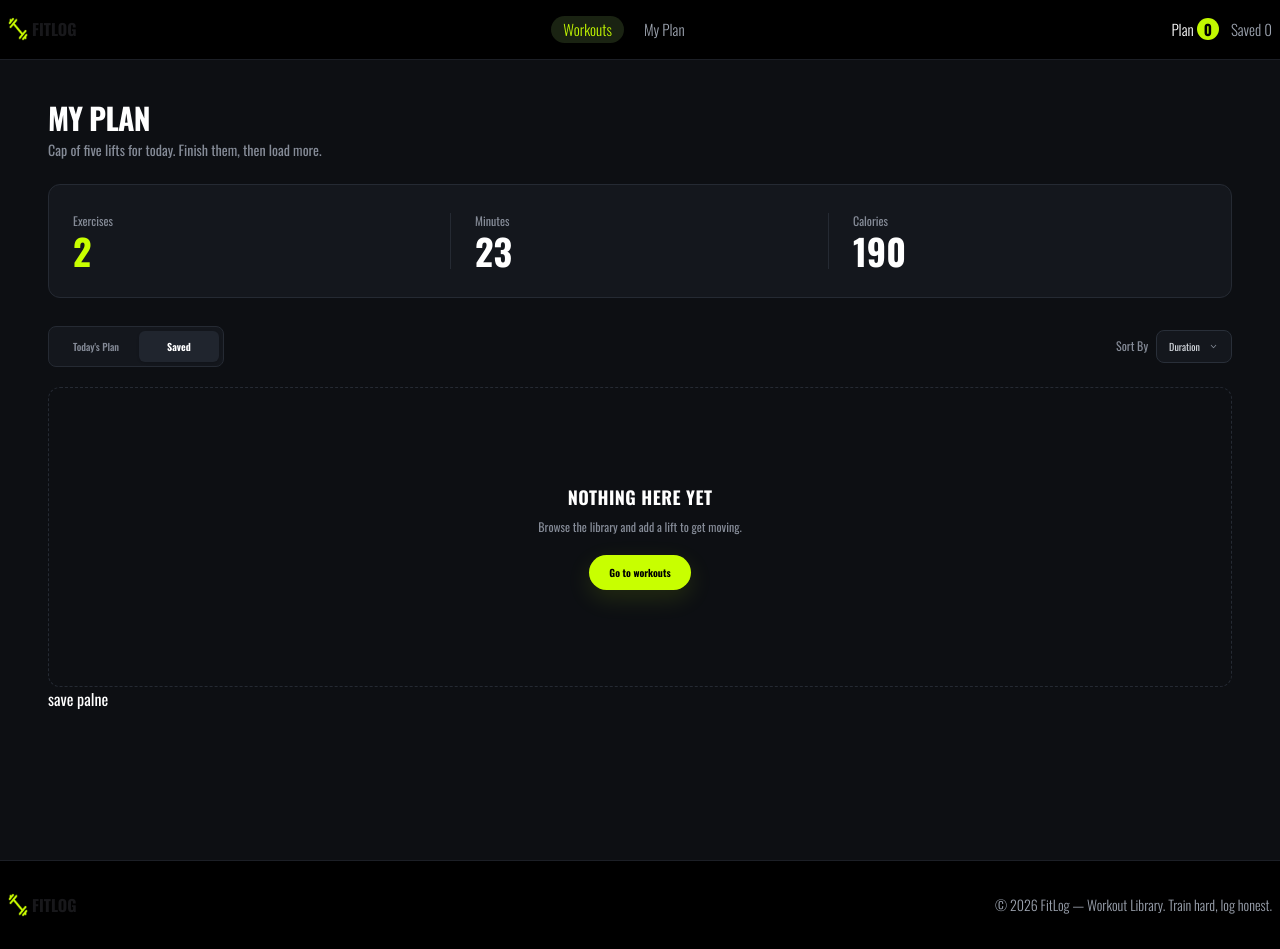
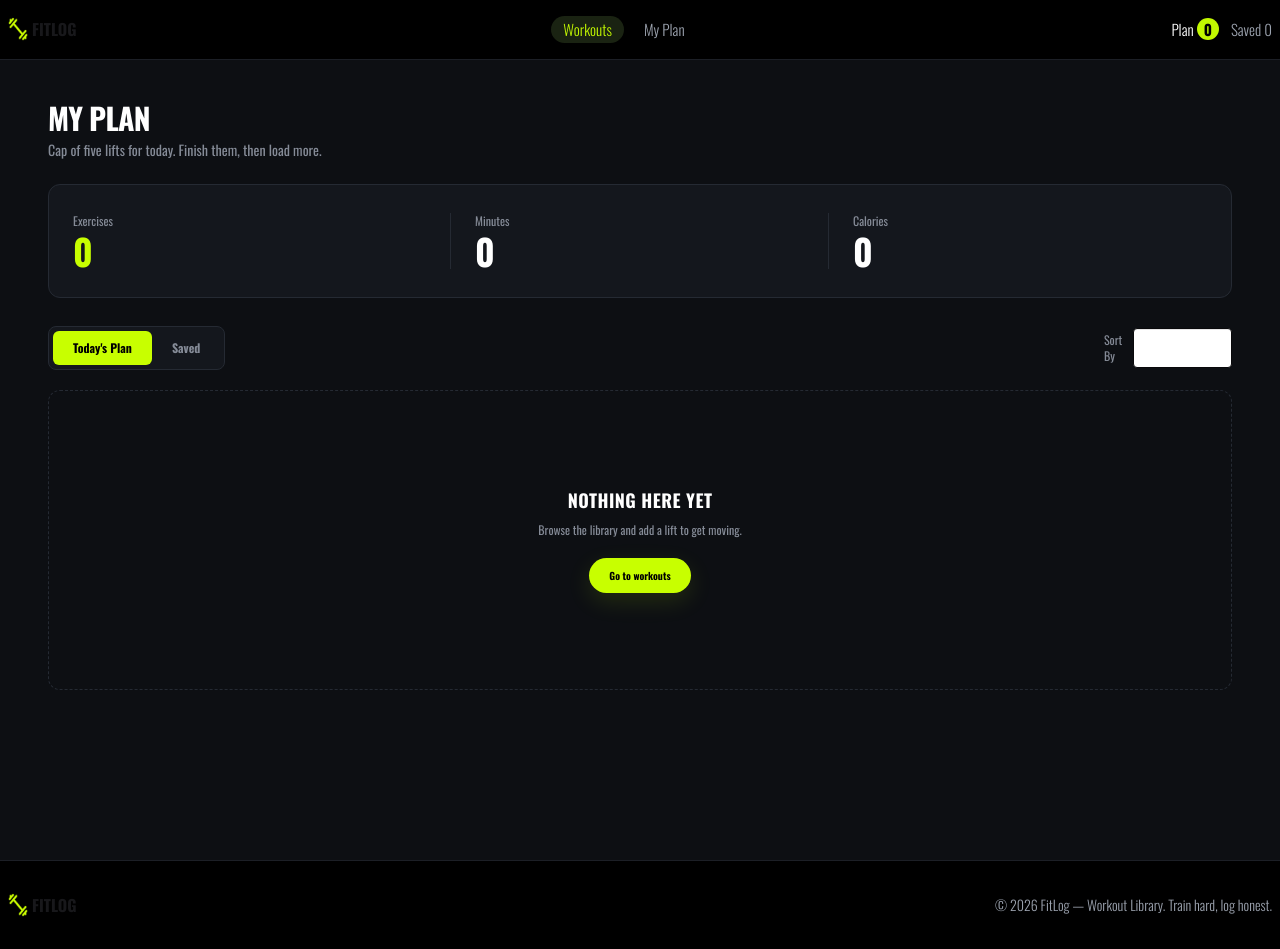
Before and after one commit to AbuSufian-official/fitlog, a Next.js app: page /my-plan in a window 1280 px wide. Built offline with nearby package versions, Linux system fonts and the light colour scheme.

Commit message:
add functionality .....

```diff
--- a/src/app/components/saveplan.tsx
+++ b/src/app/components/saveplan.tsx
@@ -1,10 +1,17 @@
 
-import React from 'react';
-
+import React, { useContext } from 'react';
+import Saveplancard from './saveplancard';
+import { userContext } from '../context/context';
+import Noshow from './noshow';
 const Saveplan = () => {
+    let { savePlan,setsaveplan } = useContext(userContext)
     return (
         <div>
-            save palne
+            {savePlan.length==0? (<Noshow/>) : (savePlan.map((deta)=>{
+                return(<Saveplancard key={deta.id} infor={deta}/>)
+            })) }
+
+
         </div>
     );
 };
--- /dev/null
+++ b/src/app/components/saveplancard.tsx
@@ -0,0 +1,135 @@
+import React, { useContext } from 'react';
+import { userContext } from '../context/context';
+import Image from "next/image";
+import Link from 'next/link';
+const Saveplancard = ({infor}) => {
+    let {savePlan,setsaveplan}=useContext(userContext)
+        function handelbtnDell(){
+
+            if(Boolean(savePlan.find((n)=>n==infor))){
+                setsaveplan(savePlan.filter((n)=>n!=infor))
+            }
+        }
+    return (
+        <>
+            <div className="w-full rounded-2xl border border-[#272c35] bg-[#15181e] p-3 transition-all duration-300 hover:border-[#3a414d] hover:bg-[#181c23]">
+                <div className="flex flex-col gap-4 sm:flex-row sm:items-center">
+
+                    {/* ================= IMAGE ================= */}
+                    <div className="relative h-28 w-full shrink-0 overflow-hidden rounded-xl sm:h-[72px] sm:w-[130px]">
+                        <Image
+                            src={infor.image}
+                            alt="Pull-up"
+                            fill
+                            className="object-cover"
+                        />
+                    </div>
+
+                    {/* ================= INFO ================= */}
+                    <div className="min-w-0 flex-1">
+
+                        <h3 className="text-sm font-black uppercase tracking-tight text-white sm:text-base">
+                            {infor.name}
+                        </h3>
+
+                        <p className="mt-0.5 text-[10px] text-[#858b97] sm:text-xs">
+                            {infor.equipment}
+                        </p>
+
+                        {/* Stats */}
+                        <div className="mt-2 flex flex-wrap items-center gap-3">
+
+                            {/* Duration */}
+                            <div className="flex items-center gap-1.5">
+                                <svg
+                                    viewBox="0 0 24 24"
+                                    fill="none"
+                                    stroke="currentColor"
+                                    strokeWidth="2"
+                                    className="h-3.5 w-3.5 text-[#c8ff00]"
+                                >
+                                    <circle cx="12" cy="12" r="9" />
+                                    <path d="M12 7v5l3 2" />
+                                </svg>
+
+                                <span className="text-[10px] text-[#c4c8d0]">
+                                    {infor.duration} min
+                                </span>
+                            </div>
+
+                            {/* Calories */}
+                            <div className="flex items-center gap-1.5">
+                                <svg
+                                    viewBox="0 0 24 24"
+                                    fill="currentColor"
+                                    className="h-3.5 w-3.5 text-[#c8ff00]"
+                                >
+                                    <path d="M13.5 2.5c.4 3.2-.8 5.2-2.3 7-1.2 1.5-2.2 3-2.2 5.2 0 2.8 2.2 5 5 5s5-2.2 5-5c0-2.5-1.5-4.8-3.3-6.7-.2 1.8-1 3-2.1 4-.1-2.8-.9-6.1-3.1-9.5z" />
+                                </svg>
+
+                                <span className="text-[10px] text-[#c4c8d0]">
+                                    {infor.caloriesBurned} kcal
+                                </span>
+                            </div>
+
+                            {/* Rating */}
+                            <div className="flex items-center gap-1.5">
+                                <svg
+                                    viewBox="0 0 24 24"
+                                    fill="none"
+                                    stroke="currentColor"
+                                    strokeWidth="1.8"
+                                    className="h-3.5 w-3.5 text-[#c8ff00]"
+                                >
+                                    <path d="m12 3 2.7 5.5 6.1.9-4.4 4.3 1 6.1-5.4-2.9-5.4 2.9 1-6.1-4.4-4.3 6.1-.9L12 3z" />
+                                </svg>
+
+                                <span className="text-[10px] text-[#c4c8d0]">
+                                    {infor.rating}
+                                </span>
+                            </div>
+
+                        </div>
+                    </div>
+
+                    {/* ================= ACTIONS ================= */}
+                    <div className="flex shrink-0 items-center gap-2 sm:ml-auto">
+
+                        {/* View Details */}
+                        <Link href={`http://localhost:3000/card/${infor.id}`}>
+                            <button
+                                type="button"
+                                className="rounded-full border border-[#343b47] px-4 py-2 text-[10px] font-medium text-[#d1d5db] transition-all duration-300 hover:border-[#c8ff00] hover:text-[#c8ff00]"
+                            >
+                                View Details
+                            </button>
+                        </Link>
+
+
+                        {/* Close */}
+                        <button
+                            onClick={handelbtnDell}
+                            type="button"
+                            aria-label="Remove workout"
+                            className="ml-1 flex h-8 w-8 items-center justify-center rounded-full text-[#727986] transition hover:bg-[#20252d] hover:text-white"
+                        >
+                            <svg
+                                viewBox="0 0 24 24"
+                                fill="none"
+                                stroke="currentColor"
+                                strokeWidth="1.7"
+                                className="h-4 w-4"
+                            >
+                                <path d="M6 6l12 12M18 6 6 18" />
+                            </svg>
+                        </button>
+
+                    </div>
+
+                </div>
+            </div>
+        </>
+    );
+};
+
+export default Saveplancard;
--- a/src/app/my-plan/page.tsx
+++ b/src/app/my-plan/page.tsx
@@ -1,20 +1,55 @@
 "use client"
-import React, { useState } from 'react';
+import React, { useState, useContext } from 'react';
 import Link from "next/link";
 import Todaysplan from '../components/todaysplan';
 import Saveplan from '../components/saveplan';
+import { userContext } from '../context/context';
+const MyPlan = () => {
+    let [plan, setplan] = useState('toplan')
+    let { savePlan, todaysPlan, settodaysplan, setsaveplan } = useContext(userContext)
+    function handeltab(pera) {
+        setplan(pera)
 
-const MyPlan = () => {
-    let [plan,setplan]=useState('todaysplan')
-    let [active,setactive]=useState(false)
-    function handeltab(pera){
-        if(pera=='todaysplan'){
-            setactive(!active)
-        }else if(pera=='saveplan'){
-            setactive(!active)
+    }
+    function hendelSort(peraa) {
+
+        if (peraa == 'duration') {
+            if (plan === 'toplan') {
+                const a = [...todaysPlan]
+                settodaysplan(a.sort((a, b) => a.duration - b.duration))
+            } else {
+                const x = [...savePlan]
+                setsaveplan(x.sort((a, b) => a.duration - b.duration))
+            }
+
+        }
+        if (peraa == 'caloriest') {
+            if (plan === 'toplan') {
+                const b = [...todaysPlan]
+                settodaysplan(b.sort((a, b) => a.caloriesBurned - b.caloriesBurned))
+            } else {
+                const y = [...savePlan]
+                setsaveplan(y.sort((a, b) => a.caloriesBurned - b.caloriesBurned))
+            }
+
+        }
+        if (peraa == 'rating') {
+            if (plan === 'toplan') {
+                const c = [...todaysPlan]
+                settodaysplan(c.sort((a, b) => a.rating - b.rating))
+            } else {
+                const z = [...savePlan]
+                setsaveplan(z.sort((a, b) => a.rating - b.rating))
+            }
+
         }
     }
-    console.log(active)
+
+
+
+
+
+
     return (
         <>
 
@@ -46,7 +81,8 @@ const MyPlan = () => {
                                 </p>
 
                                 <p className="mt-1 text-3xl font-black leading-none text-[#c8ff00] sm:text-4xl">
-                                    2
+
+                                    {plan == 'toplan' ? (todaysPlan.length) : (savePlan.length)}
                                 </p>
                             </div>
 
@@ -58,7 +94,13 @@ const MyPlan = () => {
                                 </p>
 
                                 <p className="mt-1 text-3xl font-black leading-none text-white sm:text-4xl">
-                                    23
+                                    {plan == 'toplan' ? (todaysPlan.reduce((acc, curr) => {
+                                        acc += curr.duration
+                                        return acc
+                                    }, 0)) : (savePlan.reduce((acc, curr) => {
+                                        acc += curr.duration
+                                        return acc
+                                    }, 0))}
                                 </p>
                             </div>
 
@@ -70,7 +112,14 @@ const MyPlan = () => {
                                 </p>
 
                                 <p className="mt-1 text-3xl font-black leading-none text-white sm:text-4xl">
-                                    190
+                                    {plan == 'toplan' ? (todaysPlan.reduce((acc, curr) => {
+                                        acc += curr.caloriesBurned
+                                        return acc
+                                    }, 0)) : (savePlan.reduce((acc, curr) => {
+                                        acc += curr.caloriesBurned
+                                        return acc
+                                    }, 0))}
+
                                 </p>
                             </div>
 
@@ -85,21 +134,14 @@ const MyPlan = () => {
                         {/* Tabs */}
                         <div className="flex w-fit rounded-lg border border-[#252a33] bg-[#14171d] p-1">
 
-                            <button
-                                onClick={()=>handeltab('todaysplan')}
-                                type="button"
-                                className={`${active ? 'text-4xl' : "bg-transparent"}rounded-md px-4 py-2 text-[10px] font-medium text-[#858b97] transition hover:text-white sm:px-5`}
-                            >
-                                Today's Plan
-                            </button>
 
                             <button
-                                onClick={()=>handeltab('saveplan')}
-                                type="button"
-                                className="rounded-md bg-[#20252e] px-5 py-2 text-[10px] font-bold text-white shadow-sm sm:px-7"
-                            >
-                                Saved
-                            </button>
+                                onClick={() => handeltab('toplan')}
+                                className={`${Boolean(plan === 'toplan') ? `bg-[#c8ff00]` : 'bg-transparent text-[#858b97]'} ${Boolean(plan === 'toplan') ? `text-black` : 'text-[#858b97]'} text-[12px] rounded-md font-bold  px-5 py-2`}>Today's Plan</button>
+
+                            <button
+                                onClick={() => handeltab('saveplan')}
+                                className={`${Boolean(plan === 'saveplan') ? "bg-[#c8ff00] text-black" : 'bg-transparent text-[#858b97]'} text-[12px] font-bold rounded-md px-5 py-2`}>Saved</button>
 
                         </div>
 
@@ -111,41 +153,20 @@ const MyPlan = () => {
                                 Sort By
                             </span>
 
-                            <button
-                                type="button"
-                                className="flex items-center gap-2 rounded-lg border border-[#292f39] bg-[#14171d] px-3 py-2 text-[10px] text-[#d1d5db] transition hover:border-[#c8ff00] hover:text-[#c8ff00]"
-                            >
-                                Duration
-
-                                <svg
-                                    width="11"
-                                    height="11"
-                                    viewBox="0 0 20 20"
-                                    fill="currentColor"
-                                    className="text-[#858b97]"
-                                >
-                                    <path
-                                        fillRule="evenodd"
-                                        d="M5.23 7.21a.75.75 0 011.06.02L10 11.168l3.71-3.938a.75.75 0 111.08 1.04l-4.25 4.51a.75.75 0 01-1.08 0l-4.25-4.51a.75.75 0 01.02-1.06z"
-                                        clipRule="evenodd"
-                                    />
-                                </svg>
-
-                            </button>
+                            <select onChange={(e) => hendelSort(e.target.value)} defaultValue="Select" className="select select-neutral">
+                                <option disabled={true}>Select</option>
+                                <option value='duration'>Duration</option>
+                                <option value='caloriest'>Caloriest</option>
+                                <option value='rating'>Rating</option>
+                            </select>
 
                         </div>
 
                     </div>
 
 
-                    {/* ================= EMPTY STATE ================= */}
 
-
-                    <Todaysplan />
-                    <Saveplan/>
-
-
-
+                    {Boolean(plan === 'toplan') ? (<Todaysplan />) : (<Saveplan />)}
                 </div>
 
             </section>
```
